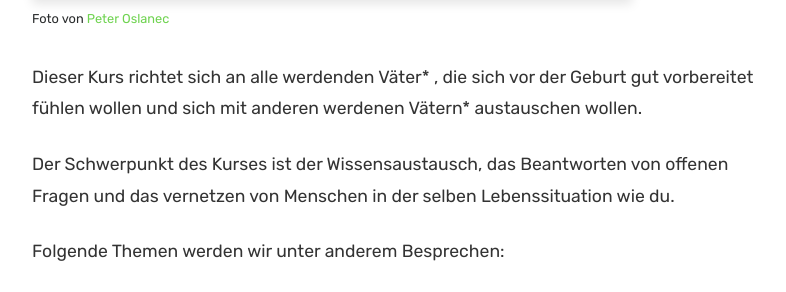
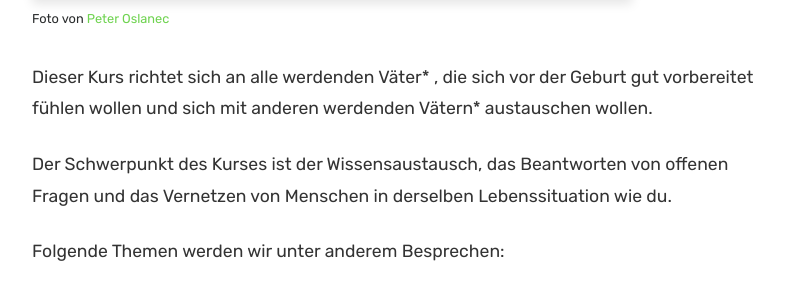
Before and after one commit to papiberlin/website, a Jekyll site: the page built from _posts/2019-11-15-beginner-kurs.md, in a window 1280 px wide and 900 px high, scrolled down 471 px. Shown: the part 193-485 px from the top of the window, without its empty margins (433-1219 px from the left). Built offline with Jekyll 4.4.1, drawn with Linux system fonts in a browser that asks for light colours.

Commit message:
fix spelling mistakes

```diff
--- a/_posts/2019-11-15-beginner-kurs.md
+++ b/_posts/2019-11-15-beginner-kurs.md
@@ -8,9 +8,9 @@ image_credit: Foto von <a href="https://unsplash.com/@peter_oslanec">Peter Oslan
 featured: true
 author: bodo
 ---
-Dieser Kurs richtet sich an alle werdenden Väter* , die sich vor der Geburt gut vorbereitet fühlen wollen und sich mit anderen werdenen Vätern* austauschen wollen.
+Dieser Kurs richtet sich an alle werdenden Väter* , die sich vor der Geburt gut vorbereitet fühlen wollen und sich mit anderen werdenden Vätern* austauschen wollen.
 
-Der Schwerpunkt des Kurses ist der Wissensaustausch, das Beantworten von offenen Fragen und das vernetzen von Menschen in der selben Lebenssituation wie du.
+Der Schwerpunkt des Kurses ist der Wissensaustausch, das Beantworten von offenen Fragen und das Vernetzen von Menschen in derselben Lebenssituation wie du.
 
 Folgende Themen werden wir unter anderem Besprechen:
 
```
